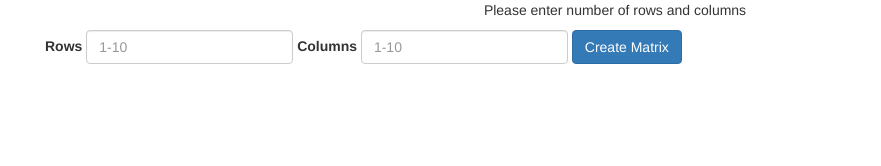
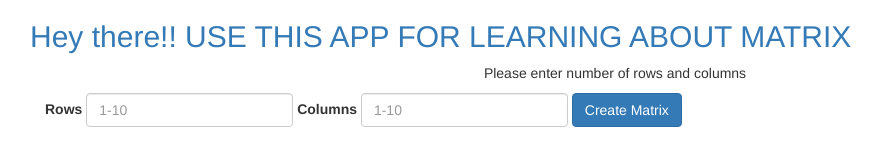
Before and after one commit to swaraj89/MatrixDecoded, a plain HTML site: page index.html in a window 1280 px wide. Shown: the whole page, without its empty margins (25-906 px from the left). Drawn offline with Linux system fonts and the light colour scheme.

Commit message:
index change

```diff
--- a/index.html
+++ b/index.html
@@ -3,7 +3,7 @@
 	<head>
 		<meta charset="utf-8">
 		<meta http-equiv="x-ua-compatible" content="ie=edge">
-		<title></title>
+		<title>Matrix - Learner</title>
 		<meta name="description" content="">
 		<meta name="viewport" content="width=device-width, initial-scale=1">
 
@@ -22,9 +22,19 @@
 
 		<!-- Add your site or application content here -->
 		<div class="container">
+			<div class="row">
+				<div class="col-6">
+					<h2 class="text-primary">Hey there!! USE THIS APP FOR LEARNING ABOUT MATRIX</h2>
+				</div>
+			</div>
+			<div id="name">
+
+			</div>
 			<div class="form-holder">
 				<form class="form-inline">
-					<p class="text-center">Please enter number of rows and columns</p>
+					<p class="text-center">
+						Please enter number of rows and columns
+					</p>
 					<div class="form-group">
 						<label for="rows">Rows</label>
 						<input type="number" class="form-control req" id="rows" placeholder="1-10" data-max="10">
@@ -39,7 +49,9 @@
 				</form>
 			</div>
 			<div class="matrix-container">
-			 <p class="text-success">Your Matrix has been Created!!</p>
+				<p class="text-success">
+					Your Matrix has been Created!!
+				</p>
 			</div>
 		</div>
 		<!-- <script src="https://ajax.googleapis.com/ajax/libs/jquery/1.11.3/jquery.min.js"></script> -->
```
